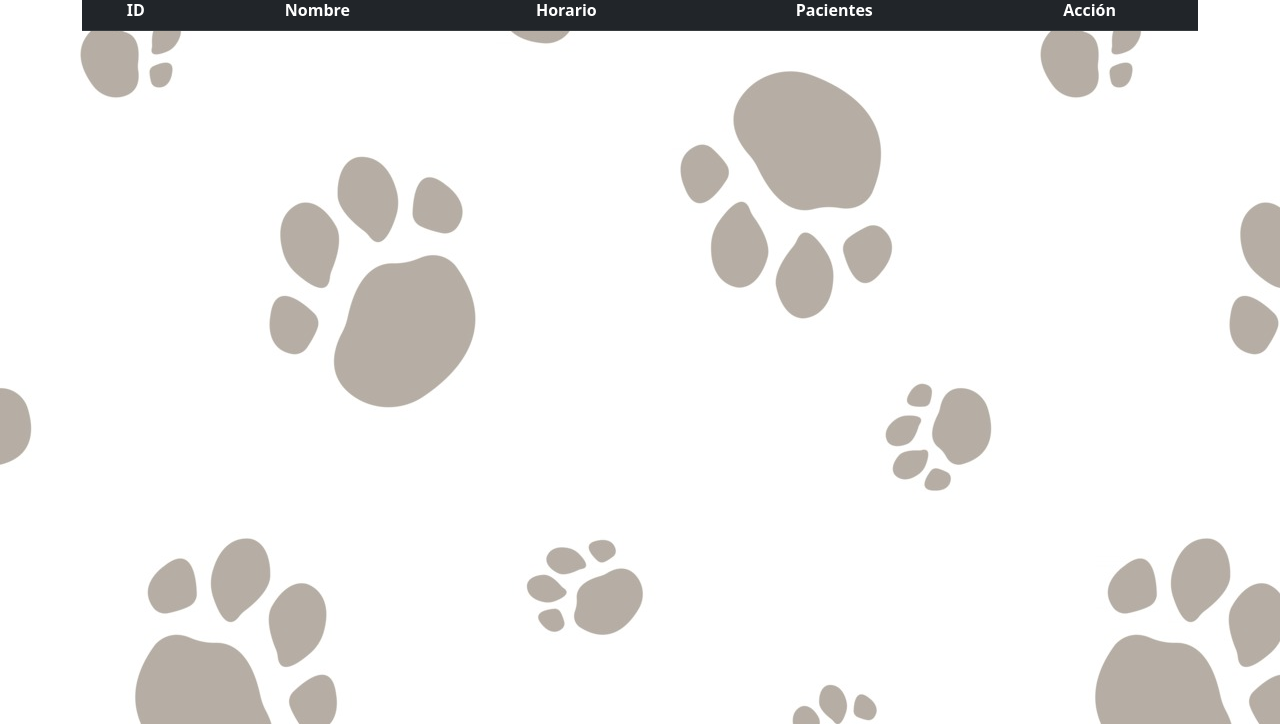
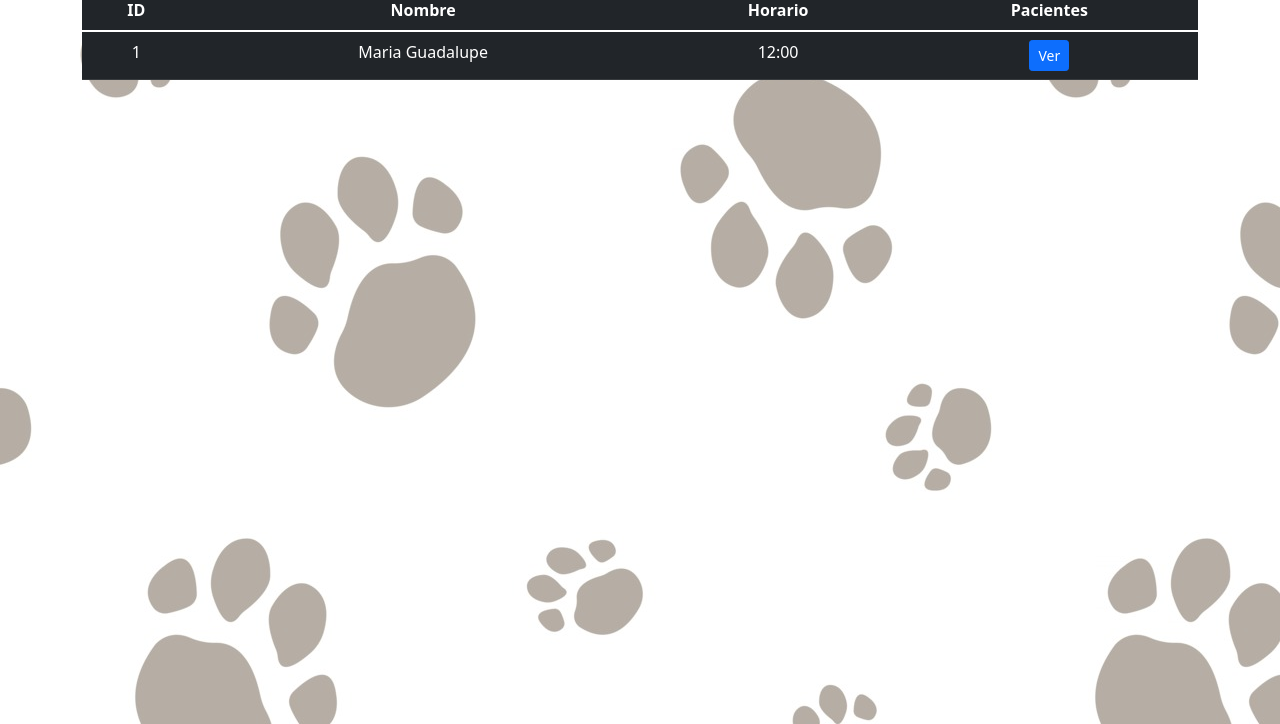
Before and after one commit to GioHe/veterinaria, a website: page Admin/veterinarios.html in a window 1280 px wide. Shown: the part 76-800 px from the top of the page. Drawn offline with nearby package versions, Linux system fonts and the light colour scheme.

Commit message:
Se agrega el cuerpo de la tabla y se adhieren datos nuevos.

```diff
--- a/Admin/veterinarios.html
+++ b/Admin/veterinarios.html
@@ -23,14 +23,21 @@
                         <th>Nombre</th>
                         <th>Horario</th>
                         <th>Pacientes</th>
-                        <th>Acción</th>
                     </tr>
                 </thead>
-                <tbody id="cuerpo-tabla"></tbody>
+                <tbody id="cuerpo-tabla">
+                    <tr>
+                        <td>1</td>
+                        <td>Maria Guadalupe</td>
+                        <td>12:00</td>
+                        <td><a class="btn btn-primary btn-sm" href="pacientes.html" role="button">Ver</a></td>
+                    </tr>
+                </tbody>
             </table>
         </div>
     </div>
 
+    <script src="https://cdn.jsdelivr.net/npm/axios/dist/axios.min.js"></script>
     <script src="node_modules/bootstrap/dist/js/bootstrap.bundle.js"></script>
     <script src="node_modules/jquery/dist/jquery.js"></script>
     <script src="veterinarios.js"></script>
```
